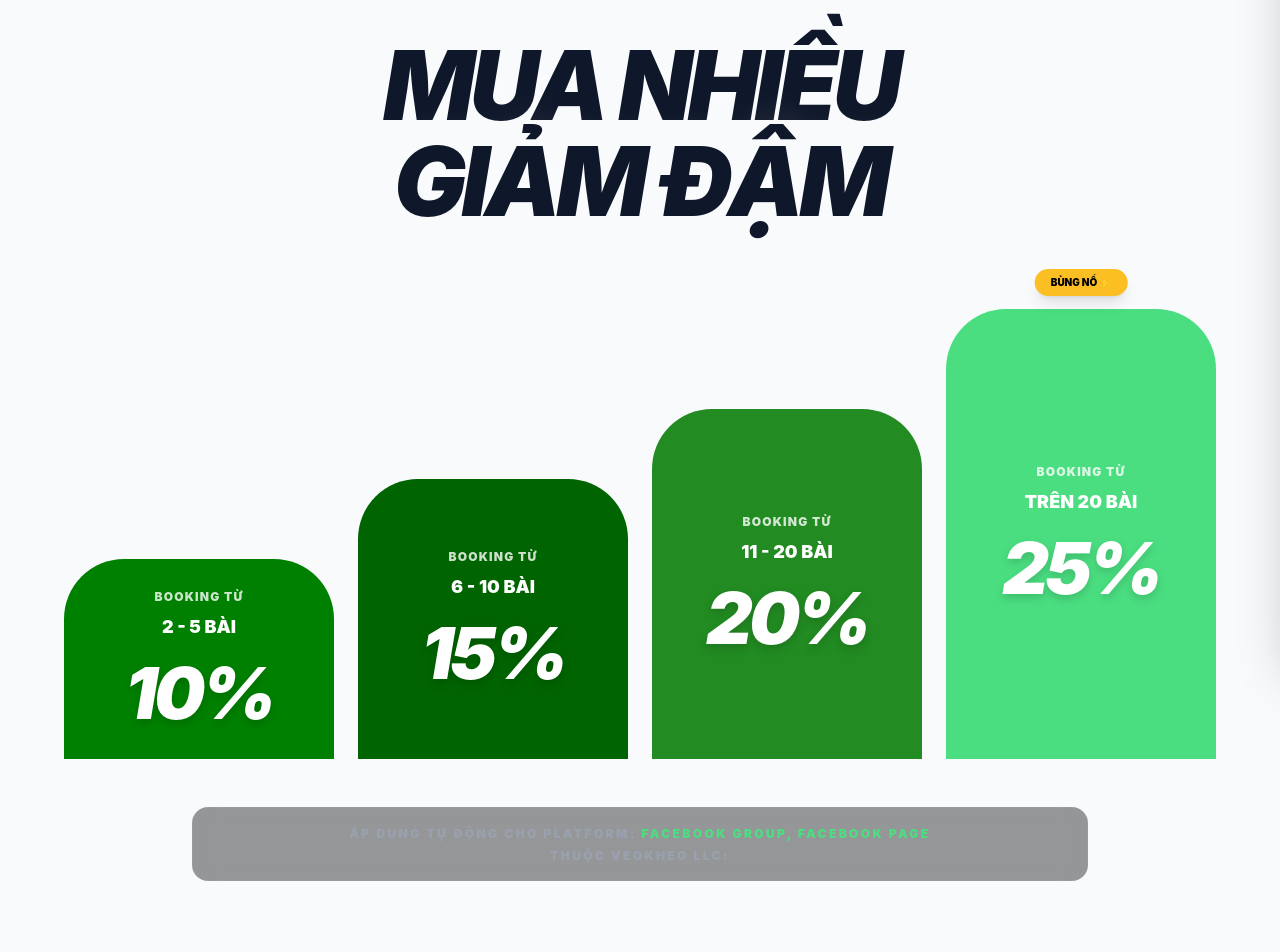
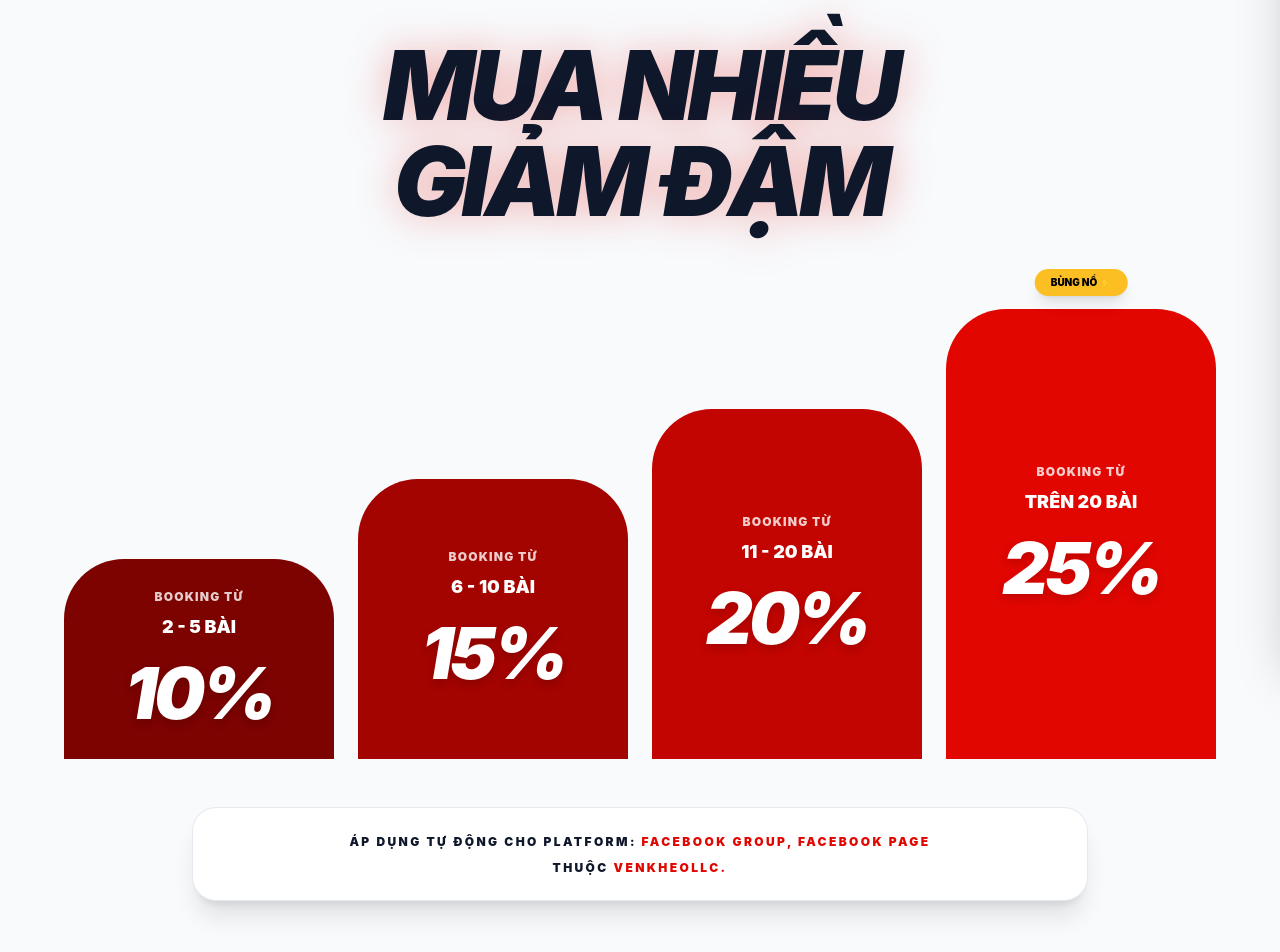
Before and after one commit to Milanozhuy2207/web-booking, a React (Vite) app: page /promotions in a window 1280 px wide. Shown: the part 140-1092 px from the top of the page. Built offline with nearby package versions, Linux system fonts and the light colour scheme.

Commit message:
Fix: UX/UI

```diff
--- a/src/components/HeroStats.jsx
+++ b/src/components/HeroStats.jsx
@@ -2,7 +2,7 @@ import React, { useMemo, useState } from 'react';
 import { groupsData } from '../data/mockData';
 import { FiFilter, FiChevronDown, FiSearch, FiX, FiFacebook } from 'react-icons/fi';
 import { useCart } from './CartContext';
-import banner from '../assets/Banner.jpg';
+import banner from '../assets/Banner.png';
 
 const HeroStats = () => {
     const [isModalOpen, setIsModalOpen] = useState(false);
@@ -45,7 +45,7 @@ const HeroStats = () => {
                         <h1 className="text-white text-[39px] md:text-[87px] font-black uppercase tracking-tighter mb-2 drop-shadow-2xl leading-none">
                             VÉN KHÉO<span className="text-[#E10600]">.</span>
                         </h1>
-                        <p className="text-gray-300 text-sm md:text-base font-medium max-w-2xl mx-auto opacity-70 leading-relaxed italic hidden sm:block">
+                        <p className="text-white text-sm md:text-base font-medium max-w-2xl mx-auto opacity-80 leading-relaxed italic hidden sm:block">
                             "Kết nối thương hiệu với cộng đồng Facebook Fanpage & Group chất lượng nhất"
                         </p>
                     </div>
@@ -59,7 +59,7 @@ const HeroStats = () => {
                             {stats.map((stat, index) => (
                                 <React.Fragment key={index}>
                                     <div className="flex flex-col items-center flex-1">
-                                        <p className="text-gray-400 text-[10px] md:text-[12px] font-black tracking-[0.4em] uppercase mb-2 whitespace-nowrap opacity-60">
+                                        <p className="text-white text-[10px] md:text-[12px] font-black tracking-[0.4em] uppercase mb-2 whitespace-nowrap opacity-80">
                                             {stat.label}
                                         </p>
                                         <p className="text-white text-3xl md:text-5xl font-black tracking-tighter drop-shadow-lg">
--- a/src/components/Navbar.jsx
+++ b/src/components/Navbar.jsx
@@ -15,7 +15,10 @@ const Navbar = () => {
     ];
 
     return (
-        <nav className="bg-[#E10600]/90 backdrop-blur-2xl border-b border-white/10 font-sans sticky top-0 z-50 transition-colors duration-300 shadow-xl">
+        <nav
+            style={{ backgroundColor: isDarkMode ? 'rgba(11, 15, 25, 0.9)' : 'rgba(225, 6, 0, 0.9)' }}
+            className="backdrop-blur-2xl border-b border-white/10 dark:border-white/5 font-sans sticky top-0 z-50 transition-all duration-300 shadow-xl"
+        >
             <div className="max-w-[1600px] mx-auto px-4 md:px-8">
                 <div className="flex justify-between items-center h-24">
 
--- a/src/pages/PromotionPage.jsx
+++ b/src/pages/PromotionPage.jsx
@@ -6,25 +6,25 @@ const PromotionPage = () => {
             range: "2 - 5 BÀI",
             discount: "10%",
             height: "h-[200px]",
-            bgColor: "bg-[#008000]" // Deep green
+            bgColor: "bg-[#7c0300]" // Darkest Red
         },
         {
             range: "6 - 10 BÀI",
             discount: "15%",
             height: "h-[280px]",
-            bgColor: "bg-[#006400]" // Darker green
+            bgColor: "bg-[#a30400]" // Dark Red
         },
         {
             range: "11 - 20 BÀI",
             discount: "20%",
             height: "h-[350px]",
-            bgColor: "bg-[#228B22]" // Forest green
+            bgColor: "bg-[#c20500]" // Red
         },
         {
             range: "TRÊN 20 BÀI",
             discount: "25%",
             height: "h-[450px]",
-            bgColor: "bg-[#4ade80]", // Bright green (Lime)
+            bgColor: "bg-[#E10600]", // Bright Red
             highlight: true
         }
     ];
@@ -34,8 +34,8 @@ const PromotionPage = () => {
             {/* Main Title */}
             <div className="text-center mb-20">
                 <h1 className="text-theme-primary text-6xl md:text-8xl font-black italic tracking-tighter leading-none flex flex-col items-center">
-                    <span className="drop-shadow-[0_0_20px_rgba(255,255,255,0.3)]">MUA NHIỀU</span>
-                    <span className="drop-shadow-[0_0_20px_rgba(255,255,255,0.3)]">GIẢM ĐẬM</span>
+                    <span className="drop-shadow-[0_0_20px_rgba(225,6,0,0.3)]">MUA NHIỀU</span>
+                    <span className="drop-shadow-[0_0_20px_rgba(225,6,0,0.3)]">GIẢM ĐẬM</span>
                 </h1>
             </div>
 
@@ -70,13 +70,14 @@ const PromotionPage = () => {
             </div>
 
             {/* Footer Text Box */}
-            <div className="w-full max-w-4xl bg-black/40 backdrop-blur-md border border-white/5 py-4 px-8 rounded-2xl text-center">
+            <div className="w-full max-w-4xl bg-theme-secondary backdrop-blur-md border border-theme py-6 px-8 rounded-3xl text-center shadow-xl">
                 <p className="text-[10px] md:text-xs font-black uppercase tracking-[0.2em] leading-relaxed">
-                    <span className="text-gray-400">ÁP DỤNG TỰ ĐỘNG CHO PLATFORM: </span>
-                    <span className="text-[#4ade80]">FACEBOOK GROUP, FACEBOOK PAGE</span>
+                    <span className="text-theme-primary">ÁP DỤNG TỰ ĐỘNG CHO PLATFORM: </span>
+                    <span className="text-[#E10600]">FACEBOOK GROUP, FACEBOOK PAGE</span>
                 </p>
-                <p className="text-[10px] md:text-xs font-black uppercase tracking-[0.2em] mt-1">
-                    <span className="text-gray-400">THUỘC VeoKheo LLC: </span>
+                <p className="text-[10px] md:text-xs font-black uppercase tracking-[0.2em] mt-2">
+                    <span className="text-theme-primary">THUỘC </span>
+                    <span className="text-[#E10600]">VenKheoLLC.</span>
                 </p>
             </div>
         </div>
--- a/src/pages/ServicePage.jsx
+++ b/src/pages/ServicePage.jsx
@@ -51,10 +51,10 @@ const ServicePage = () => {
         <div className="bg-theme-primary min-h-screen font-sans py-24 px-4 transition-colors duration-300">
             {/* Main Header */}
             <div className="text-center mb-16">
-                <h1 className="text-theme-primary text-6xl md:text-8xl font-black italic tracking-tighter mb-4 drop-shadow-[0_0_15px_rgba(255,255,255,0.2)]">
-                    DỊCH VỤ <span className="text-[#10b981]">VenKheo</span>
+                <h1 className="text-theme-primary text-6xl md:text-8xl font-black italic tracking-tighter mb-4 drop-shadow-[0_0_15px_rgba(225,6,0,0.2)]">
+                    DỊCH VỤ <span className="text-[#E10600]">VenKheo</span>
                 </h1>
-                <p className="text-gray-400 text-sm md:text-lg font-medium italic opacity-80">
+                <p className="text-theme-primary text-sm md:text-lg font-medium italic opacity-80">
                     Bùng nổ Thảo luận Cộng đồng cùng VenKheoLLC.
                 </p>
             </div>
@@ -64,11 +64,11 @@ const ServicePage = () => {
                 {services.map((service, index) => (
                     <div
                         key={index}
-                        className="bg-[#0f172a] rounded-[60px] p-10 md:p-14 border border-white/5 shadow-2xl flex flex-col items-center transition-all duration-500 hover:translate-y-[-10px] hover:border-[#10b981]/30 group"
+                        className="bg-[#0f172a] rounded-[60px] p-10 md:p-14 border border-white/5 shadow-2xl flex flex-col items-center transition-all duration-500 hover:translate-y-[-10px] hover:border-[#E10600]/30 group"
                     >
                         {/* Title Section */}
                         <div className="text-center mb-10">
-                            <h2 className="text-[#10b981] text-3xl md:text-5xl font-black tracking-tight mb-2">
+                            <h2 className="text-[#E10600] text-3xl md:text-5xl font-black tracking-tight mb-2">
                                 {service.title}
                             </h2>
                             <p className="text-gray-500 text-xs font-black uppercase tracking-[0.3em]">
@@ -86,7 +86,7 @@ const ServicePage = () => {
                         <div className="w-full space-y-5 mb-12 flex-1">
                             {service.features.map((feature, idx) => (
                                 <div key={idx} className="flex items-start gap-3">
-                                    <FiCheckCircle className="text-[#10b981] mt-1 shrink-0" size={16} />
+                                    <FiCheckCircle className="text-[#E10600] mt-1 shrink-0" size={16} />
                                     <span className="text-gray-300 text-sm font-bold leading-tight opacity-90">{feature}</span>
                                 </div>
                             ))}
@@ -97,13 +97,13 @@ const ServicePage = () => {
                             <p className="text-gray-500 text-[10px] font-black uppercase tracking-widest mb-4">
                                 {service.duration}
                             </p>
-                            <div className="text-[#10b981] text-3xl md:text-4xl font-black tracking-tighter italic">
+                            <div className="text-[#E10600] text-3xl md:text-4xl font-black tracking-tighter italic">
                                 {service.price}
                             </div>
                         </div>
 
                         {/* Action Button */}
-                        <button className="w-full bg-[#008000] hover:bg-[#00a300] text-white font-black text-xs py-5 rounded-3xl uppercase tracking-[0.1em] transition-all shadow-[0_10px_30px_rgba(0,128,0,0.3)] active:scale-95">
+                        <button className="w-full bg-[#E10600] hover:bg-[#b20500] text-white font-black text-xs py-5 rounded-3xl uppercase tracking-[0.1em] transition-all shadow-[0_10px_30px_rgba(225,6,0,0.3)] active:scale-95">
                             THÊM VÀO CHIẾN DỊCH
                         </button>
                     </div>
```
Also changed, not shown: src/components/Marketingplace.jsx (+5 -5 lines).
